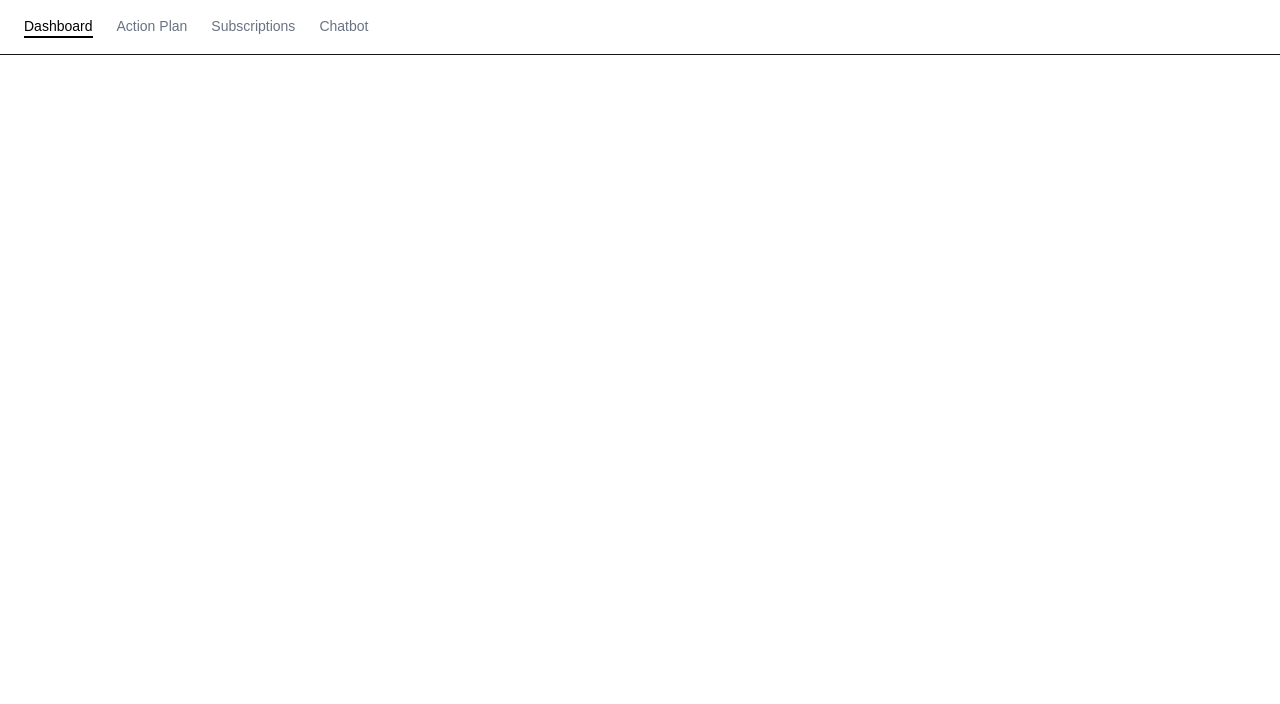
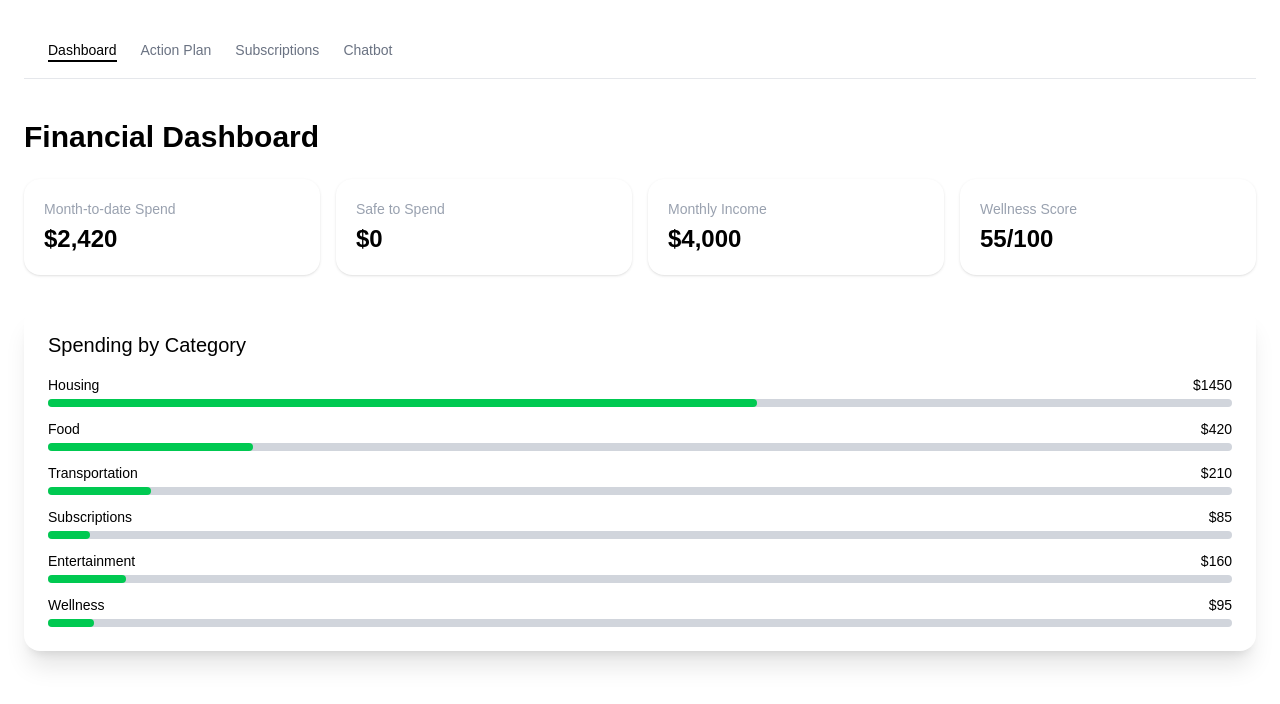
Before and after one commit to evegr4ce/PocketAdvisor, a Next.js app: page /dashboard in a window 1280 px wide. Shown: the top 704 px of the page. Built offline with nearby package versions, Linux system fonts and the light colour scheme.

Commit message:
dashboard frontend

```diff
--- /dev/null
+++ b/app/chat/page.tsx
@@ -0,0 +1,11 @@
+"use client";
+
+import Navbar from "@/components/navbar";
+
+export default function Dashboard () {
+    return (
+        <div className="bg-white min-h-screen">
+            <Navbar></Navbar>
+        </div>
+    );
+}
--- a/app/dashboard/page.tsx
+++ b/app/dashboard/page.tsx
@@ -1,11 +1,94 @@
     "use client";
 
     import Navbar from "@/components/navbar";
+    import MetricCard from "../../components/metricCard"
+
+    import { useState, useMemo } from "react";
+
+    // replace this mock data with function that gets data of the user from the database!!!!!!
+    const transactions = [
+        { id: 1, category: "Housing", amount: 1450 },
+        { id: 2, category: "Food", amount: 420 },
+        { id: 3, category: "Transportation", amount: 210 },
+        { id: 4, category: "Subscriptions", amount: 85 },
+        { id: 5, category: "Entertainment", amount: 160 },
+        { id: 6, category: "Wellness", amount: 95 },
+    ];
+    const MONTHLY_INCOME = 4000;
+    const SAFE_SPEND_RATIO = 0.5;
+
 
     export default function Dashboard () {
+        const totalSpent = useMemo(
+            () => transactions.reduce((sum, t) => sum + t.amount, 0),
+            []
+        );
+
+        const safeToSpend = useMemo(
+            () => MONTHLY_INCOME * SAFE_SPEND_RATIO - totalSpent,
+            [totalSpent]
+        );
+
+        const spendingByCategory = useMemo(() => {
+        const map: Record<string, number> = {};
+        transactions.forEach((t) => {
+            map[t.category] = (map[t.category] || 0) + t.amount;
+        });
+        return map;
+        }, []);
+
+        const wellnessScore = useMemo(() => {
+        const ratio = totalSpent / MONTHLY_INCOME;
+            if (ratio < 0.4) return 90;
+            if (ratio < 0.6) return 75;
+            if (ratio < 0.8) return 55;
+            return 35;
+        }, [totalSpent]);
+
+
         return (
-        <div className="bg-white min-h-screen">
+            <div className="min-h-screen bg-white text-black p-6">
             <Navbar></Navbar>
+            <h1 className="text-3xl font-semibold mb-6 pt-10">Financial Dashboard</h1>
+
+            <div className="grid grid-cols-1 md:grid-cols-4 gap-4 mb-8">
+                <MetricCard
+                    title="Month-to-date Spend"
+                    value={`$${totalSpent.toLocaleString()}`}
+                />
+                <MetricCard
+                    title="Safe to Spend"
+                    value={`$${Math.max(safeToSpend, 0).toLocaleString()}`}
+                />
+                <MetricCard
+                    title="Monthly Income"
+                    value={`$${MONTHLY_INCOME.toLocaleString()}`}
+                />
+                <MetricCard
+                    title="Wellness Score"
+                    value={`${wellnessScore}/100`}
+                />
+            </div>
+
+            <div className="bg-white shadow-xl rounded-2xl p-6">
+                <h2 className="text-xl font-medium mb-4">Spending by Category</h2>
+                <div className="space-y-3">
+                    {Object.entries(spendingByCategory).map(([category, amount]) => {
+                    const percent = (amount / totalSpent) * 100;
+                    return (
+                        <div key={category}>
+                            <div className="flex justify-between text-sm mb-1">
+                                <span>{category}</span>
+                                <span>${amount}</span>
+                            </div>
+                            <div className="w-full h-2 bg-gray-300 rounded">
+                                <div className="h-2 bg-green-500 rounded" style={{ width: `${percent}%` }}/>
+                            </div>
+                        </div>
+                    );
+                    })}
+                    </div>
+                </div>
             </div>
         );
     }
--- a/app/page.tsx
+++ b/app/page.tsx
@@ -1,9 +1,12 @@
 
 "use client";
 import { useState} from "react";
+import { useRouter } from "next/navigation";
+
 export default function Login() {
   const [email, setEmail] = useState("");
   const [password, setPassword] = useState("");
+  const router = useRouter();
   return (
     <div>
       <section className="bg-white min-h-screen">
@@ -65,6 +68,10 @@ export default function Login() {
                 <button
                   type="submit"
                   className="w-full bg-blue-800 text-white hover:bg-blue-900 cursor-pointer focus:ring-4 focus:outline-none focus:ring-blue-300 font-medium rounded-lg text-sm px-5 py-2.5 text-center transition-colors"
+                  onClick={(e) => {
+                    e.preventDefault();
+                    router.push("/dashboard");
+                  }}
                 >
                   Sign in
                 </button>
--- a/app/signup/page.tsx
+++ b/app/signup/page.tsx
@@ -1,9 +1,11 @@
 "use client";
 
 import React, { useState, Dispatch, SetStateAction } from "react";
+import { useRouter } from "next/navigation";
 
 export default function Signup() {
   const [step, setStep] = useState(1);
+  const router = useRouter();
 
   const [email, setEmail] = useState("");
   const [password, setPassword] = useState("");
@@ -233,8 +235,11 @@ export default function Signup() {
                     </button>
 
                     <button
-                        onClick={() => console.log({ email, password, income, payFrequency, rent, utilities, groceries, insurance, debt, mode })}
                         className="w-full bg-blue-800 text-white hover:bg-blue-900 rounded-lg py-2.5"
+                        onClick={(e) => {
+                            e.preventDefault();
+                            router.push("/dashboard");
+                        }}
                     >
                         Submit
                     </button>
--- /dev/null
+++ b/components/metricCard.tsx
@@ -0,0 +1,13 @@
+type MetricCardProps = {
+  title: string;
+  value: string;
+};
+
+export default function MetricCard({ title, value }: MetricCardProps) {
+  return (
+    <div className="rounded-2xl p-5 bg-white shadow-sm">
+      <p className="text-sm text-gray-400 mb-1">{title}</p>
+      <p className="text-2xl font-semibold">{value}</p>
+    </div>
+  );
+}
--- a/components/navbar.tsx
+++ b/components/navbar.tsx
@@ -14,7 +14,7 @@ export default function Navbar() {
   const pathname = usePathname();
 
   return (
-    <nav className="flex items-center justify-between px-6 py-4 border-b bg-white">
+    <nav className="flex items-center justify-between px-6 py-4 border-b border-gray-200 bg-white">
       <div className="flex gap-6">
         {navItems.map((item) => (
           <Link
```
Lines whose indentation alone changed are shown as unchanged.
